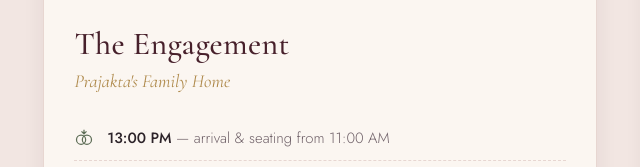
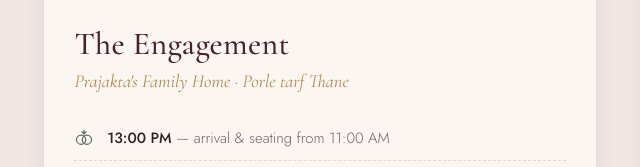
Before and after one commit to PrajaktaChechar/kupra.story, a plain HTML site: page index.html in a window 1280 px wide. Shown: the part 5046-5213 px from the top of the page, 19-659 px from the left. Drawn offline with nearby package versions, Linux system fonts and the light colour scheme.

Commit message:
Update index.html

```diff
--- a/index.html
+++ b/index.html
@@ -169,7 +169,7 @@
             </div>
             <div class="detail-body">
               <h3>The Engagement</h3>
-              <p class="place">Prajakta's Family Home</p>
+              <p class="place">Prajakta's Family Home · Porle tarf Thane</p>
               <ul class="detail-list">
                 <li>
                   <svg viewBox="0 0 24 24" fill="none" stroke="currentColor" stroke-width="1.5" aria-hidden="true"><circle cx="8.5" cy="14" r="5.5"/><circle cx="15.5" cy="14" r="5.5"/><path d="M9 4l3 3 3-3M12 7V2"/></svg>
```
